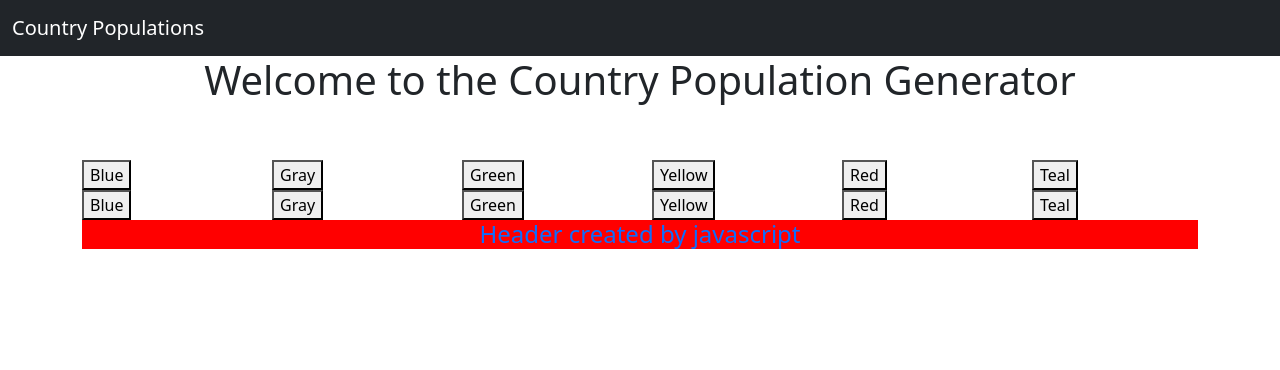
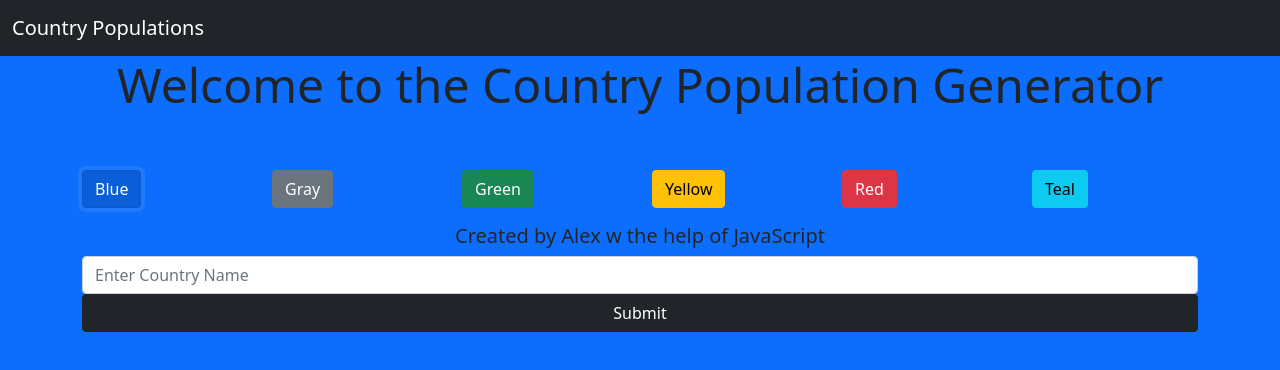
Before and after one commit to Alejandro-Jaime-Pozas/js_day4, a plain HTML site: page index.html in a window 1280 px wide. Both pictures are taken after a click on the button "Blue". Drawn offline with nearby package versions, Linux system fonts and the light colour scheme.

Commit message:
added event listeners to buttons main.js

```diff
--- a/index.html
+++ b/index.html
@@ -9,7 +9,8 @@
 <link rel="stylesheet" href="https://cdnjs.cloudflare.com/ajax/libs/font-awesome/5.15.4/css/all.min.css">
 <!-- <link rel="stylesheet" href="assets/css/style.css"> -->
 <!-- 'defer' method indicates an object can go to the end of the entire html content (or you can put the script directly at the end manually)-->
-<script src="/js/gettingToKownDocument.js" defer></script>
+<!-- <script src="/js/gettingToKownDocument.js" defer></script> -->
+<script src="/js/main.js" defer></script>
 <title>JS day 4</title>
 </head>
 <body>
@@ -20,7 +21,7 @@
     </nav>
 
     <div class="container">
-        <h1 class="text-center" id="top-header">Welcome to the Country Population Generator</h1>
+        <h1 class="text-center display-5" id="top-header">Welcome to the Country Population Generator</h1>
         <br>
         <br>
         <div class="row" id="row-1">
@@ -31,7 +32,7 @@
             <div class="col-2"><button>Red</button></div>
             <div class="col-2"><button>Teal</button></div>
         </div>
-
+<!--
         <div class="row" id="row-2">
             <div class="col-2"><button>Blue</button></div>
             <div class="col-2"><button>Gray</button></div>
@@ -39,10 +40,16 @@
             <div class="col-2"><button>Yellow</button></div>
             <div class="col-2"><button>Red</button></div>
             <div class="col-2"><button>Teal</button></div>
-        </div>
+        </div> -->
 
         <div class="row">
             <!-- Form to come later -->
+            <form action="" id="countryForm">
+                <div class="form-group">
+                    <input type="text" name="countryName" id="countryName" class="form-control" placeholder="Enter Country Name">
+                    <input type="submit" value="Submit" class="btn btn-dark w-100">
+                </div>
+            </form>
 
         </div>
     </div>
--- a/js/gettingToKownDocument.js
+++ b/js/gettingToKownDocument.js
@@ -73,9 +73,9 @@ console.log(newHeader);
 
 
 
-// add to our html
+// add to our html using .append()
 // body.append(newHeader)
 
 // put newHeader at bottom of container
 let myContainer = document.querySelector('.container');
-myContainer.append(newHeader)
+myContainer.append(newHeader);
--- /dev/null
+++ b/js/main.js
@@ -0,0 +1,84 @@
+// create a scope to limit our variables
+
+{
+    // set the navbar to dark by replacing the word light with dark in className
+    let navBar = document.querySelector('nav');
+        navBar.className = navBar.className.replaceAll('light', 'dark');
+
+    // create an array for the colors
+    var buttonColors = ['primary', 'secondary', 'success', 'warning', 'danger', 'info'];
+
+    // get the buttons from the document (children of col-2 buttons only) Nodelist type
+    let myButtons = document.querySelectorAll('.col-2 > button');
+    // console.log(myButtons);
+
+    // loop through the buttons and apply a class to each button w the button colors
+    for (let i = 0; i < myButtons.length; i++){
+        // console.log(myButtons[i], buttonColors[i]);
+        myButtons[i].className = `btn btn-${buttonColors[i]}`;
+    }
+
+    // add a header under the buttons in the container
+
+    // first create the header
+    let newHeader = document.createElement('h4');
+    newHeader.id = 'myHeader';
+    newHeader.className = 'text-center lead mt-3';
+    newHeader.innerHTML = 'Created by Alex w the help of JavaScript';
+
+    // get the row of buttons
+    let buttonRow = document.getElementById('row-1'); // you can also do document.getElementByClassName('row')[0]
+    // console.log(buttonRow);
+
+    // add newHeader after the row of buttons (vs appending to the end)
+    buttonRow.after(newHeader);
+};
+
+
+// create a new scope
+{
+    // get the header we created
+    let myHeader = document.getElementById('myHeader');
+    console.log(myHeader)
+
+
+    // create a fn to be executed when our event triggers
+    function handleHeaderEvent(event){
+        console.log(event);
+        // event.target is a property of the event object...you can name event anything you want but not target
+        let elementToChange = event.target;
+        console.log(elementToChange);
+        if (elementToChange.style.color === 'black'){
+            elementToChange.style.color = 'red';
+        } else {
+            elementToChange.style.color = 'black';
+        }
+    }
+
+
+
+    // add the handleHeaderEvent fn as an event listener on the header element
+    myHeader.addEventListener('mouseover', handleHeaderEvent) // on mouseover
+    myHeader.addEventListener('dblclick', handleHeaderEvent) // double click
+    myHeader.addEventListener('click', handleHeaderEvent) // single click
+}
+
+
+
+// create a new scope
+// add event listeners ro our buttons -> change the background
+{
+    // console.log(buttonColors)
+    let myButtons = document.querySelectorAll('.col-2 > button');
+
+    for (let i = 0; i < myButtons.length; i++){
+        let button = myButtons[i];
+        // console.log(button)
+        // add an event listener
+        button.addEventListener('click', () => {
+            // console.log('Button clicked!')
+            let body = document.body;
+            body.className = `bg-${buttonColors[i]}`
+        })
+    }
+}
```
